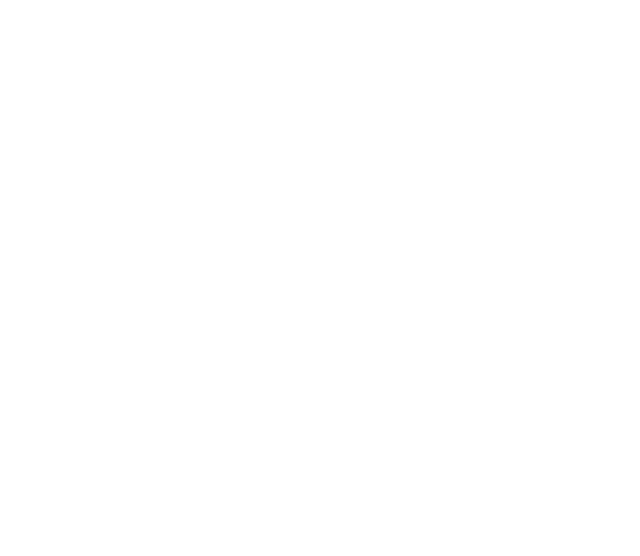
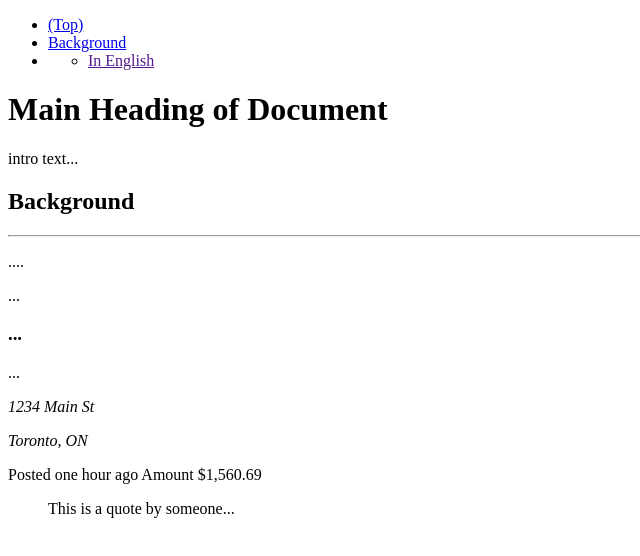
Before and after one commit to humphd/web222-winter-2025-example, a plain HTML site: page index.html in a window 1280 px wide. Shown: the whole page, without its empty margins (0-640 px from the left). Drawn offline with Linux system fonts and the light colour scheme.

Commit message:
Update index.html

```diff
--- a/index.html
+++ b/index.html
@@ -2,6 +2,74 @@
 <html lang="en">
   <head>
     <meta charset="utf-8">
+    <meta name="viewport" content="width=device-width, initial-scale=1"/>
     <title>My Second Webpage</title>
+
+    <meta property="og:type" content="website"/>
+    <meta property="og:title" content="Home - Seneca Polytechnic, Toronto, Canada"/>
+    <meta property="og:description" content="Seneca Polytechnic, Toronto, Ontario, offers degree, diploma and certificate programs, full- and part-time online and on-campus in the Greater Toronto."/>
+    <meta property="og:url" content="https://www.senecapolytechnic.ca/home.html"/>
+    <meta property="og:image" content="https://www.senecapolytechnic.ca/home.thumb.400.400.jpg"/>
+    <meta name="description" content="Seneca Polytechnic, Toronto, Ontario, offers degree, diploma and certificate programs, full- and part-time online and on-campus in the Greater Toronto."/>
+    <meta name="template" content="home-page-template"/>
+
+
   </head>
+  <body>
+    <nav>
+      <ul>
+        <li><a href="#top">(Top)</a></li>
+        <li><a href="#background">Background</a></li>
+        <li>
+          <ul>
+            <li><a href="">In English</a></li>
+
+          </ui>
+        </li>
+      </ul>
+    </nav>
+
+
+    <main>
+
+      <header>
+        <h1 id="top">Main Heading of Document</h1>
+        <p>intro text...</p>
+      </header>
+
+      <section id="background">
+        <h2>Background</h2>
+        <hr>
+        <p>....</p>
+        <p>...</p>
+      </section>
+
+      <aside>
+        <h3>...</h3>
+        <p>...</p>
+        <ol>
+        </ol>
+        <address>
+          <p>1234 Main St</p>
+          <p>Toronto, ON</p>
+        </address>
+
+        Posted <time datetime="2025-02-07 13:34">one hour</time> ago
+        Amount <data value="1560.69" lang="en-CA">$1,560.69</data>
+
+        <blockquote cite="https://url.com">
+          This is a quote by someone...
+        </blockquote>
+
+      </aside>
+
+      <div></div>
+
+      <span></span>
+
+      <footer>
+
+      </footer>
+    </main>
+  </body>
 </html>
```
